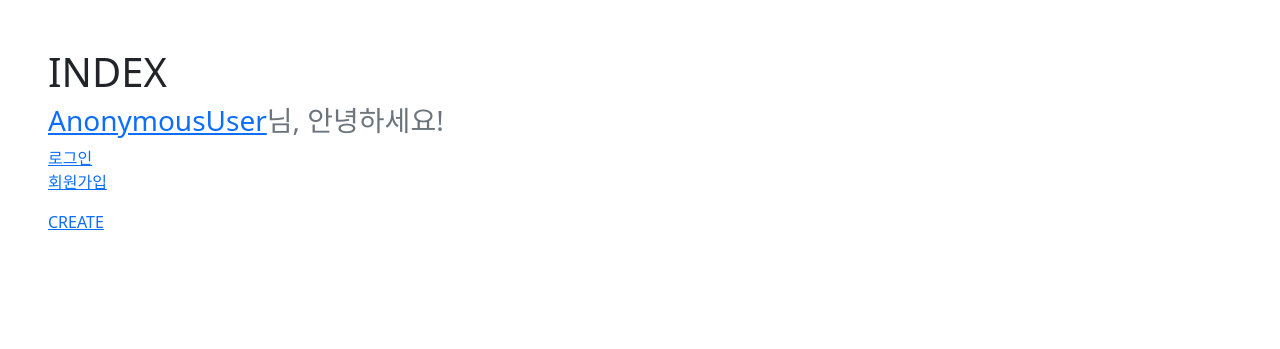
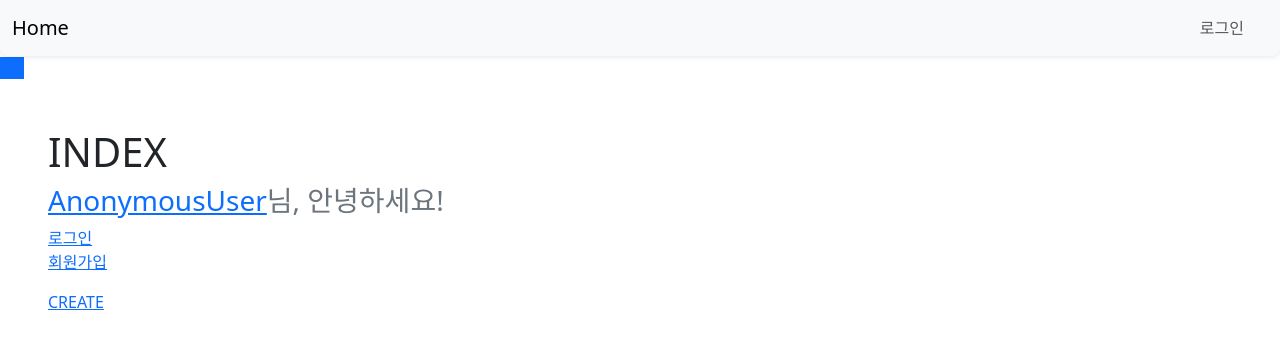
Before and after one commit to Jo-Chang/ReviewShare, a Django app: page /reviews/ in a window 1280 px wide. Shown: the top 349 px of the page. Run offline with Django 3.2, Linux system fonts and the light colour scheme; data that the repository does not hold is empty.

Commit message:
Complete Navigation Bar

```diff
--- a/config/settings.py
+++ b/config/settings.py
@@ -121,6 +121,10 @@ USE_TZ = True
 
 STATIC_URL = '/static/'
 
+STATICFILES_DIRS = [
+    BASE_DIR / 'static',
+]
+
 # Default primary key field type
 # https://docs.djangoproject.com/en/3.2/ref/settings/#default-auto-field
 
--- /dev/null
+++ b/static/css/style.css
@@ -0,0 +1,10 @@
+.custom-profile-icon {
+  margin-right: 0.1rem;
+  width: 1rem;
+  height: 1rem;
+}
+
+#sidebar {
+  min-width: 10rem;
+  height: 20rem;
+}
--- a/templates/base.html
+++ b/templates/base.html
@@ -1,14 +1,22 @@
+{% load static %}
 <!doctype html>
 <html lang="en">
-
   <head>
     <meta charset="utf-8">
     <meta name="viewport" content="width=device-width, initial-scale=1">
-    <title></title>
+    <title>Movie Review Share</title>
     <link href="https://cdn.jsdelivr.net/npm/bootstrap@5.3.0-alpha1/dist/css/bootstrap.min.css" rel="stylesheet" integrity="sha384-GLhlTQ8iRABdZLl6O3oVMWSktQOp6b7In1Zl3/Jr59b6EGGoI1aFkw7cmDA6j6gD" crossorigin="anonymous">
+    <link rel="icon" href="https://oopy.lazyrockets.com/api/v2/notion/image?src=https%3A%2F%2Fs3-us-west-2.amazonaws.com%2Fsecure.notion-static.com%2F4c14a348-0f93-4541-91d6-dfe4f265d252%2Fhypergrowth_%25E1%2584%2585%25E1%2585%25A9%25E1%2584%2580%25E1%2585%25A9%25E1%2584%2589%25E1%2585%25B5%25E1%2586%25B7%25E1%2584%2587%25E1%2585%25A9%25E1%2586%25AF.png&blockId=a86012c3-a307-48f1-9c8f-0190bf2151cd&width=256">
+    <link rel="stylesheet" href="{% static 'css/style.css' %}">
   </head>
 
   <body>
+    {# Navigation Bar #}
+    {% include 'navbar.html' %}
+
+    {# Side Bar #}
+    {% include 'sidebar.html' %}
+
     <div class="p-5">
       {% block content %}{% endblock content %}
     </div>
--- /dev/null
+++ b/templates/navbar.html
@@ -0,0 +1,51 @@
+<nav class="navbar navbar-expand-lg bg-body-tertiary sticky-top rounded-bottom-3 shadow-sm">
+  <div class="container-fluid">
+
+    <a class="navbar-brand" href="{% url 'reviews:index' %}">Home</a>
+
+    <div class="" id="navbarSupportedContent">
+      <ul class="navbar-nav ms-auto me-3 mb-2 mb-lg-0">
+        {% if request.user.is_authenticated %}
+        <li class="nav-item dropdown">
+          <a class="nav-link dropdown-toggle" href="#" role="button" data-bs-toggle="dropdown" aria-expanded="false">
+            {{ request.user }}
+          </a>
+          <ul class="dropdown-menu" style="position:absolute; left:auto; right:0;">
+            <li class="">
+              <a class="dropdown-item ps-1 d-flex justify-content-center align-items-center" href="{% url 'reviews:profile' %}">
+                <svg xmlns="http://www.w3.org/2000/svg" fill="currentColor" class="bi bi-person-fill custom-profile-icon" viewBox="0 0 16 16">
+                  <path d="M3 14s-1 0-1-1 1-4 6-4 6 3 6 4-1 1-1 1H3Zm5-6a3 3 0 1 0 0-6 3 3 0 0 0 0 6Z"/>
+                </svg>
+                <span>프로필</span>
+              </a>
+            </li>
+            <li><hr class="dropdown-divider"></li>
+            <li><a class="dropdown-item" href="#">회원정보 수정</a></li>
+            <li>
+              <form action="{% url 'accounts:delete' %}" method="post" class="">
+                {% csrf_token %}
+                <button type="submit" class="bg-transparent border-0 p-0 w-100 text-start">
+                  <a class="dropdown-item">회원탈퇴</a>
+                </button>
+              </form>
+            </li>
+            <li><hr class="dropdown-divider"></li>
+            <li>
+              <form action="{% url 'accounts:logout' %}" method="post" class="">
+                {% csrf_token %}
+                <button type="submit" class="bg-transparent border-0 p-0 w-100 text-start">
+                  <a class="dropdown-item">로그아웃</a>
+                </button>
+              </form>
+            </li>
+          </ul>
+        </li>
+        {% else %}
+        <li class="nav-item">
+            <a class="nav-link" href="{% url 'accounts:login' %}">로그인</a>
+        </li>
+        {% endif %}
+      </ul>
+    </div>
+  </div>
+</nav>
--- /dev/null
+++ b/templates/sidebar.html
@@ -0,0 +1,3 @@
+<sidebar class="container-fluid w-25 bg-primary" id="sidebar">
+
+</sidebar>
```
Also changed, not shown: 1 other file.
